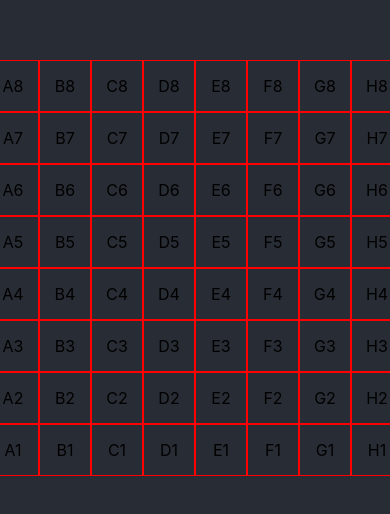
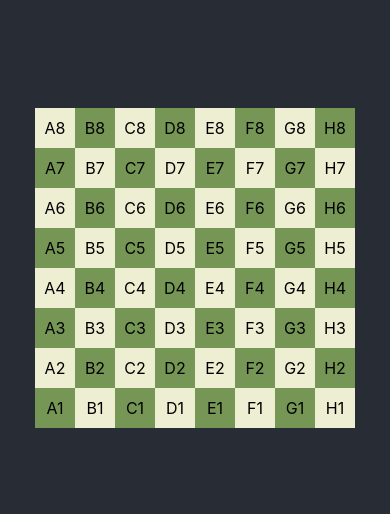
Before and after one commit to vhdcpatel/Chess-Game, a React (Vite) app in the folder frontend/: page / in a window 390 px wide. Shown: the part 154-668 px from the top of the page. Built offline with nearby package versions, Linux system fonts and the light colour scheme.

Commit message:
Finish working on the squares with colors.

```diff
--- a/frontend/src/components/chessBoard/ChessBoard.tsx
+++ b/frontend/src/components/chessBoard/ChessBoard.tsx
@@ -20,7 +20,7 @@ const ChessBoard: React.FC<ChessBoardProps> = (props) => {
             <div className={styles.mainOuterCtn}>
                 {FilesToRender.map((file) => {
                     return (
-                        <div key={file} style={{display: 'flex', flexDirection: 'row'}}>
+                        <div key={file} className={styles.ranks} >
                             {RanksToRender.map((rank) => {
                                 return (
                                   <Square key={(rank+file)} rank={rank} file={String(file)}/>
--- a/frontend/src/components/chessBoard/chessBoard.module.css
+++ b/frontend/src/components/chessBoard/chessBoard.module.css
@@ -4,3 +4,8 @@
   justify-content: center;
   align-items: center;
 }
+
+.ranks {
+  display: flex;
+  flex-direction: row;
+}
--- /dev/null
+++ b/frontend/src/components/square/Square.module.css
@@ -0,0 +1,43 @@
+:root {
+  --greenish-color: #769656 ;
+  --light-brown-white-color: #EEEED2;
+}
+
+.square {
+  width: 4.375rem;
+  height: 4.375rem;
+  display: flex;
+  justify-content: center;
+  align-items: center;
+  /* border:1px solid red; */
+}
+
+.light {
+  background-color: var(--light-brown-white-color);
+}
+.dark {
+  background-color: var(--greenish-color);
+}
+
+@media (max-width: 1200px) {
+  .square {
+    width: 3.75rem;
+    height: 3.75rem;
+  }
+}
+
+/* Adjust for tablets */
+@media (max-width: 768px) {
+  .square {
+    width: 3.125rem;
+    height: 3.125rem;
+  }
+}
+
+/* Adjust for mobile */
+@media (max-width: 480px) {
+  .square {
+    width: 2.5rem;
+    height: 2.5rem;
+  }
+}
--- a/frontend/src/components/square/Square.tsx
+++ b/frontend/src/components/square/Square.tsx
@@ -1,4 +1,6 @@
 import React from 'react';
+import styles from './Square.module.css';
+import { charToNum } from '../../utils/charToNum';
 
 interface SquareProps {
   rank: string;
@@ -8,9 +10,10 @@ interface SquareProps {
 const Square: React.FC<SquareProps> = (props) => {
   const {rank,file } = props;
 
+  const isLight = (Number(file) + charToNum(rank)) % 2 !== 0;
   return (
     <React.Fragment>
-      <div style={{ width: '50px', height: '50px', display: 'flex', justifyContent: 'center', alignItems: 'center', border:'1px solid red' }}>
+      <div className={`${isLight ? styles.light : styles.dark} ${styles.square}`}  style={{ }}>
         {rank}{file}
       </div>
     </React.Fragment>
--- /dev/null
+++ b/frontend/src/utils/charToNum.ts
@@ -0,0 +1,7 @@
+export const charToNum = (char: string): number => {
+  if (!char || char.length !== 1) return NaN;
+  const upperChar = char.toUpperCase();
+  const code = upperChar.charCodeAt(0);
+  if (code < 65 || code > 90) return NaN; // A-Z is 65-90 in ASCII
+  return code - 64;
+}
```
Also changed, not shown: frontend/tsconfig.app.json (+0 -8 lines), 2 other files (tests, documents, lock files or other folders).
